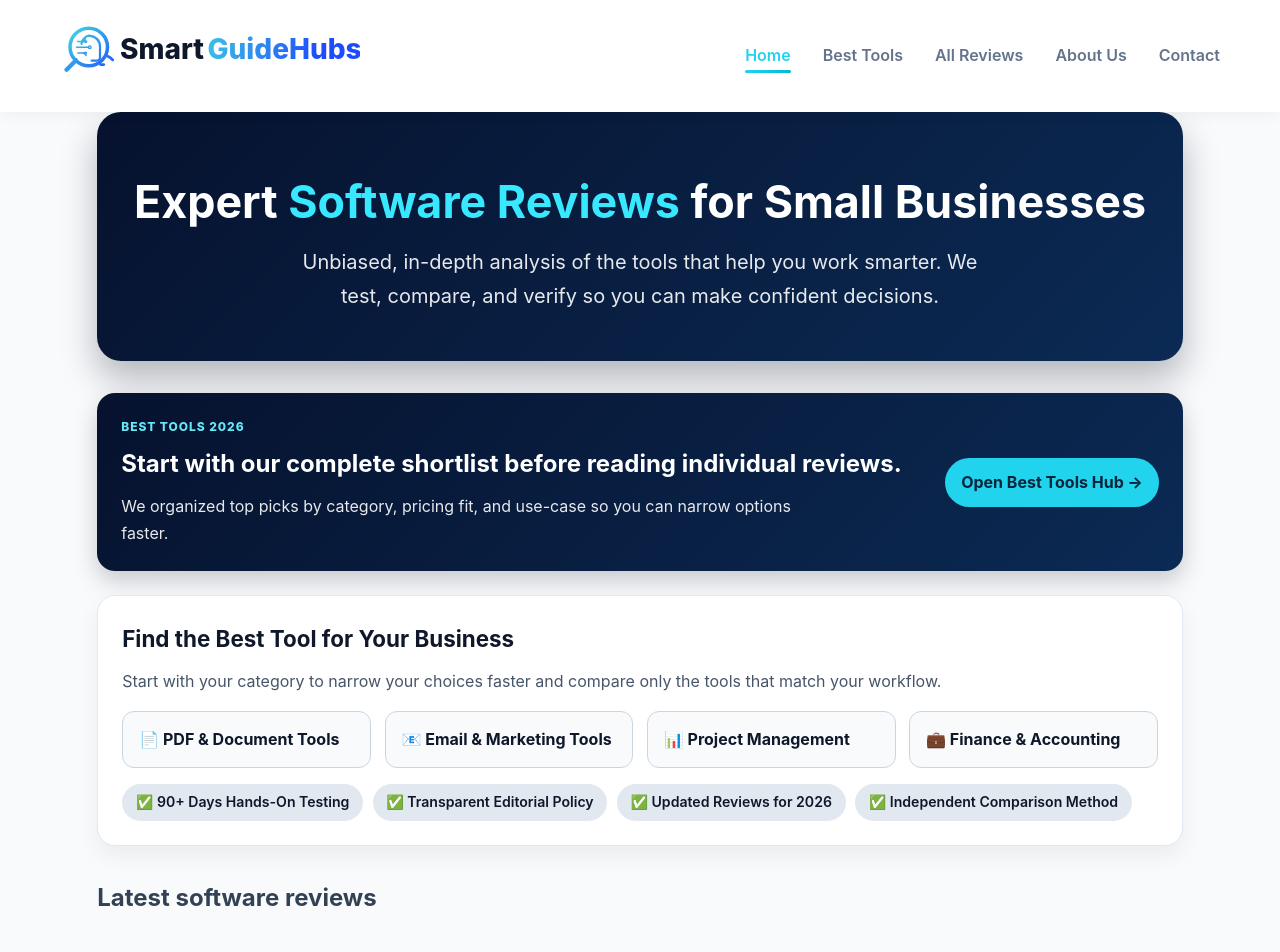
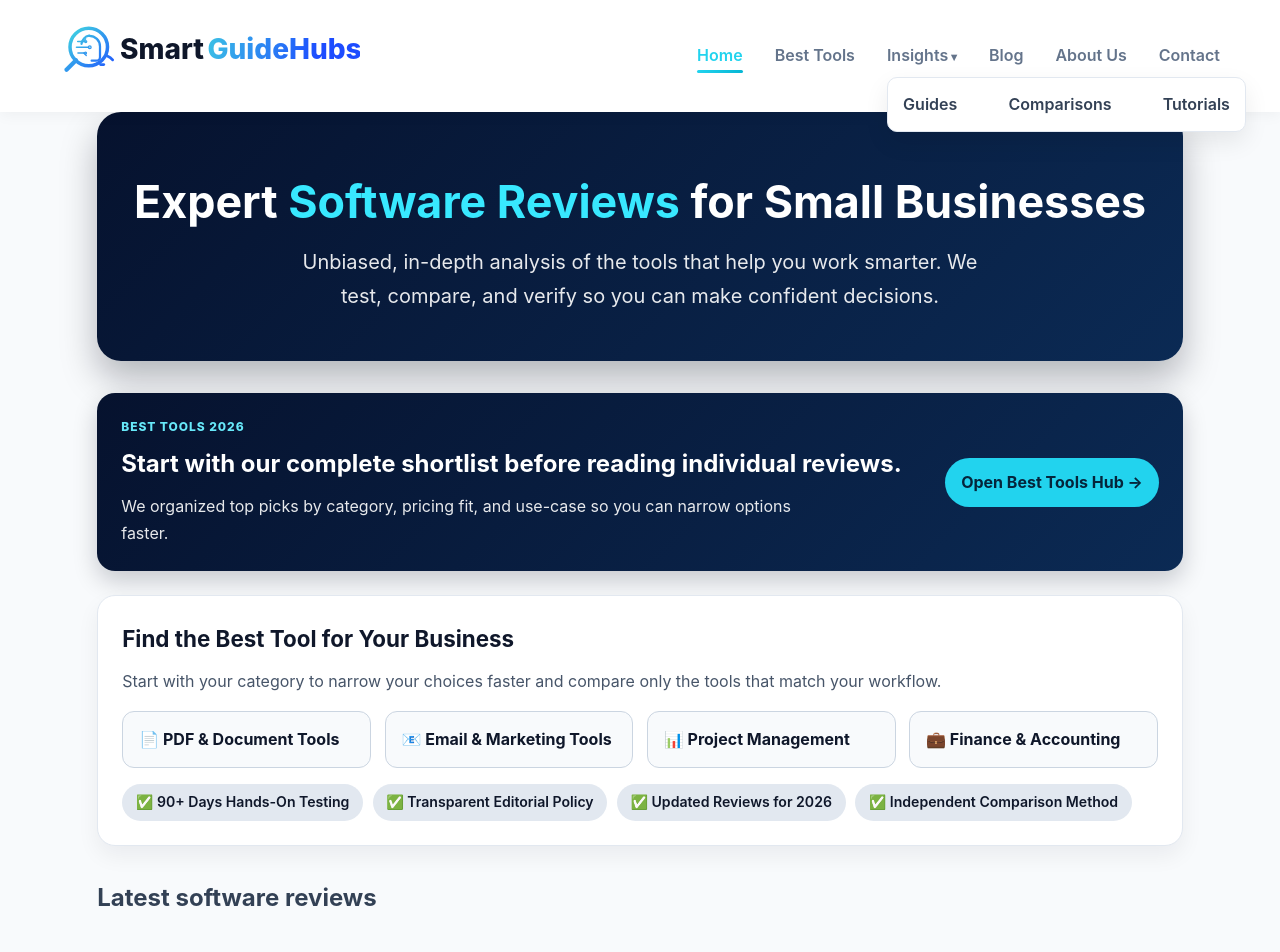
Before and after one commit to Yanniga01/gilliansperkin.github.io, a Jekyll site: the page built from index.html, in a window 1280 px wide and 1400 px high. Shown: the top 952 px of the window. Built offline with Jekyll 4.4.1, drawn with Linux system fonts in a browser that asks for light colours.

Commit message:
Add professional Insights dropdown navigation

```diff
--- a/index.html
+++ b/index.html
@@ -162,6 +162,7 @@ gtag('config', 'G-3DCX56R2GN');
         }
         .nav-dropdown:hover .dropdown-menu,
         .nav-dropdown:focus-within .dropdown-menu { display: block; }
+        .nav-dropdown.is-active > .dropdown-toggle { color: #22d3ee; }
         .dropdown-menu a {
             display: block;
             padding: 0.45rem 0.6rem;
@@ -1082,9 +1083,17 @@ gtag('config', 'G-3DCX56R2GN');
                     <ul>
                         <li><a href="/" class="active">Home</a></li>
                         <li><a href="/best-tools/">Best Tools</a></li>
-                        <li><a href="blog">All Reviews</a></li>
-                        <li><a href="about">About Us</a></li>
-                        <li><a href="contact">Contact</a></li>
+                        <li class="nav-dropdown">
+                            <a href="/guides/" class="dropdown-toggle">Insights</a>
+                            <ul class="dropdown-menu">
+                                <li><a href="/guides/">Guides</a></li>
+                                <li><a href="/comparisons/">Comparisons</a></li>
+                                <li><a href="/tutorials/">Tutorials</a></li>
+                            </ul>
+                        </li>
+                        <li><a href="/blog/">Blog</a></li>
+                        <li><a href="/about/">About Us</a></li>
+                        <li><a href="/contact/">Contact</a></li>
                     </ul>
                 </nav>
             </nav>
```
Also changed, not shown: _layouts/default.html (+9 -1 lines).
